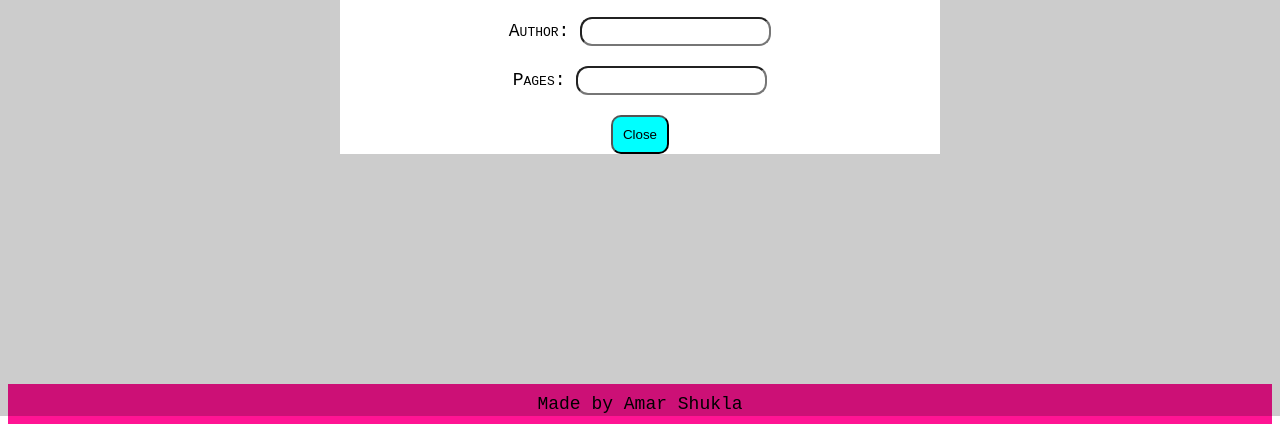
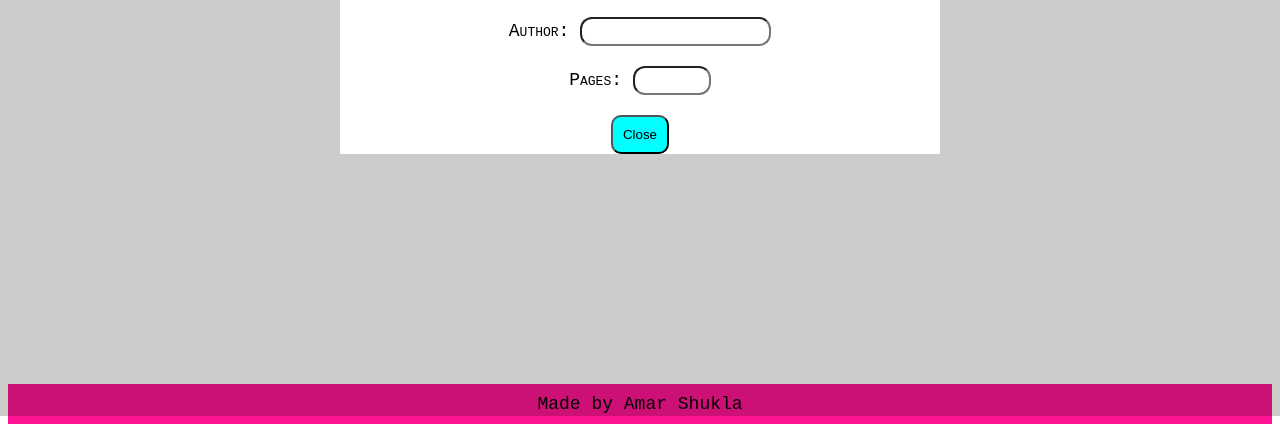
Before and after one commit to AmarShukla1/library, a plain HTML site: page index.html in a window 1280 px wide. Both pictures are taken after a click on the button "Click to Add". Shown: the part 384-816 px from the top of the page. Drawn offline with Linux system fonts and the light colour scheme.

Commit message:
added form validation

```diff
--- a/index.html
+++ b/index.html
@@ -20,7 +20,14 @@
           <label for="Author">Author:</label>
           <input type="text" name="author" class="y" required /><br /><br />
           <label for="pages">Pages:</label>
-          <input type="text" name="pages" class="z" required /><br /><br />
+          <input
+            type="number"
+            name="pages"
+            class="z"
+            min="0"
+            max="9999"
+            required
+          /><br /><br />
 
           <button class="close">Close</button>
         </form>
```
